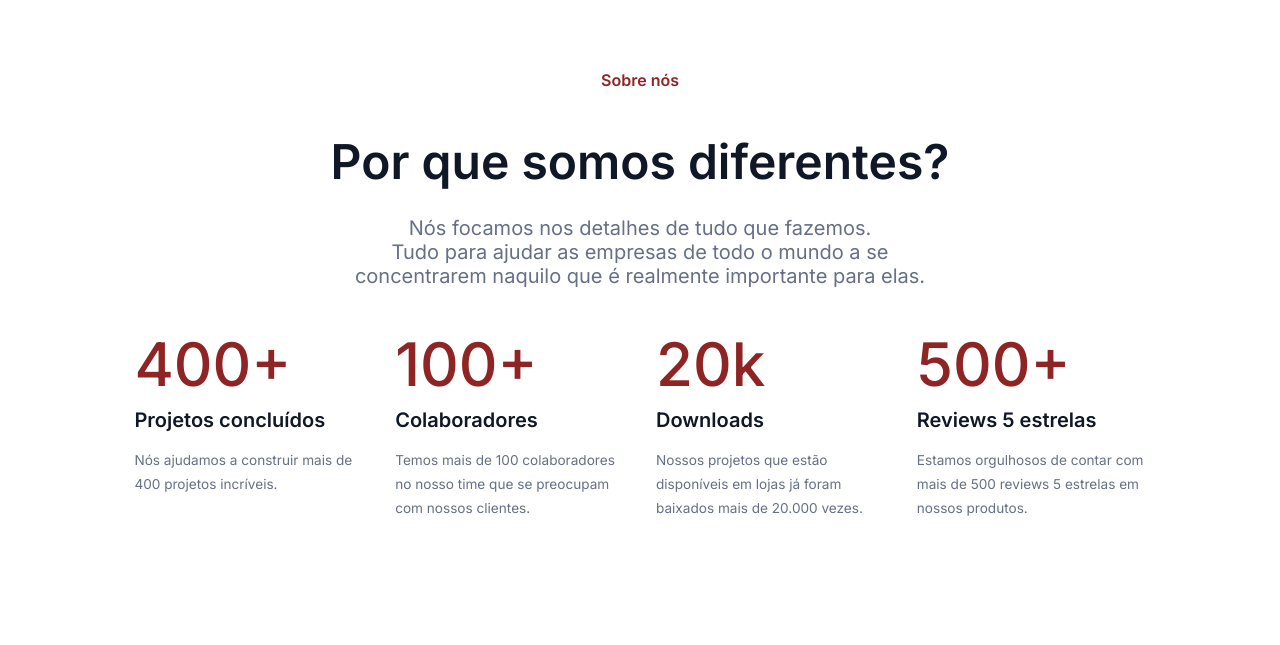
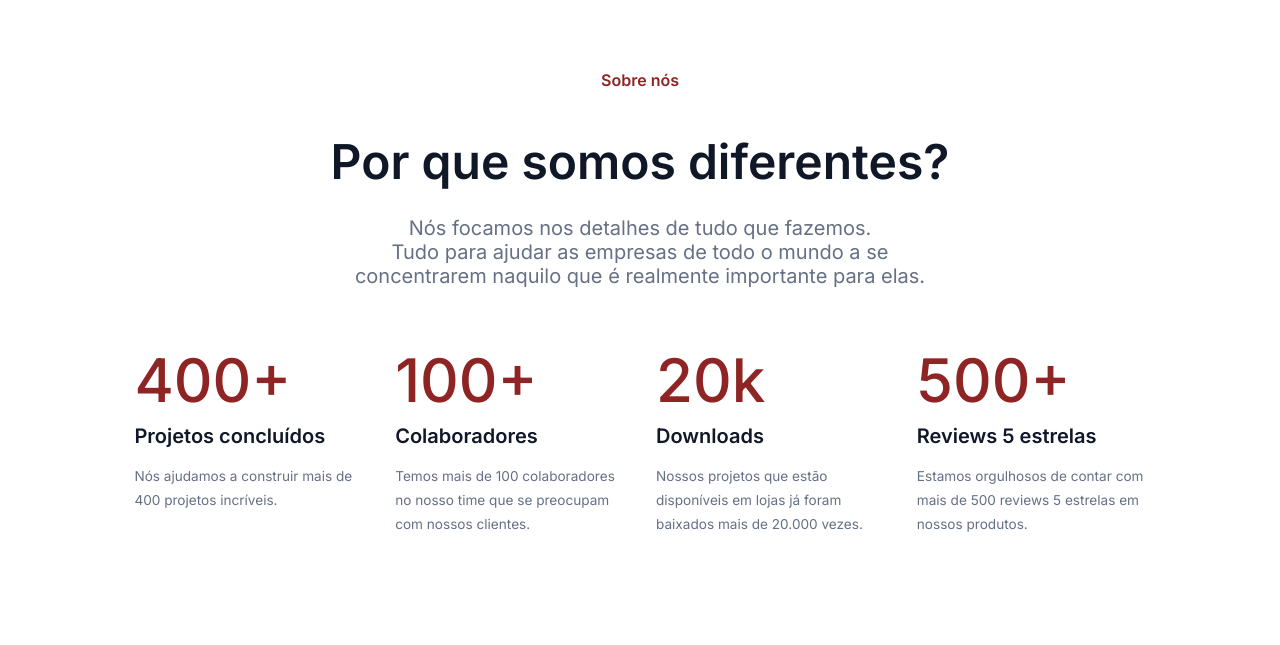
Before and after one commit to i-otsuka/7doc-html-css, a plain HTML site: page index.html in a window 1280 px wide. Shown: the part 76-721 px from the top of the page. Drawn offline with Linux system fonts and the light colour scheme.

Commit message:
Update sobre.css

```diff
--- a/css/sobre.css
+++ b/css/sobre.css
@@ -34,7 +34,7 @@
 .sobre__metricas__container{
     display: flex;
     gap:2rem;
-    margin: 4rem 0;
+    margin: 5rem 0;
     padding: 0 2rem;
 }
 
```
